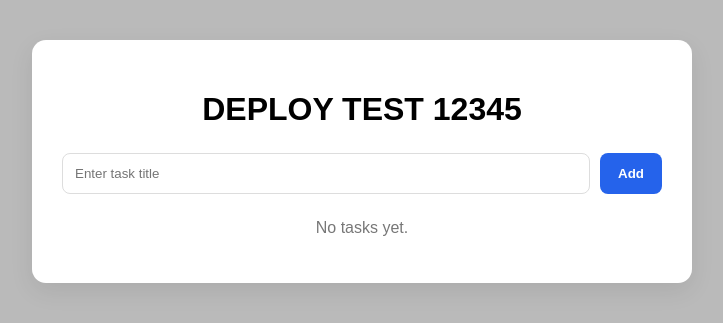
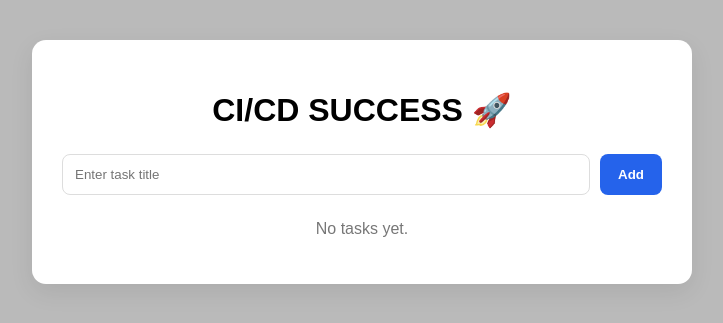
Before and after one commit to alaa03omari/django-crud-app, a Django app: template tasks/templates/home.html in a window 1280 px wide. Shown: the top 323 px of the page, without its empty margins (278-1001 px from the left). Run offline with Django 5.2, Linux system fonts and the light colour scheme; the template is opened without the code that fills it, so the values that code supplies are empty.

Commit message:
Test deployment

```diff
--- a/tasks/templates/home.html
+++ b/tasks/templates/home.html
@@ -99,8 +99,7 @@
     <body>
 
         <div class="container">
-            <h1>DEPLOY TEST 12345</h1>
-
+            <h1>CI/CD SUCCESS 🚀</h1>
             <form method="POST">
                 {% csrf_token %}
                 <input type="text" name="title" placeholder="Enter task title">
```
